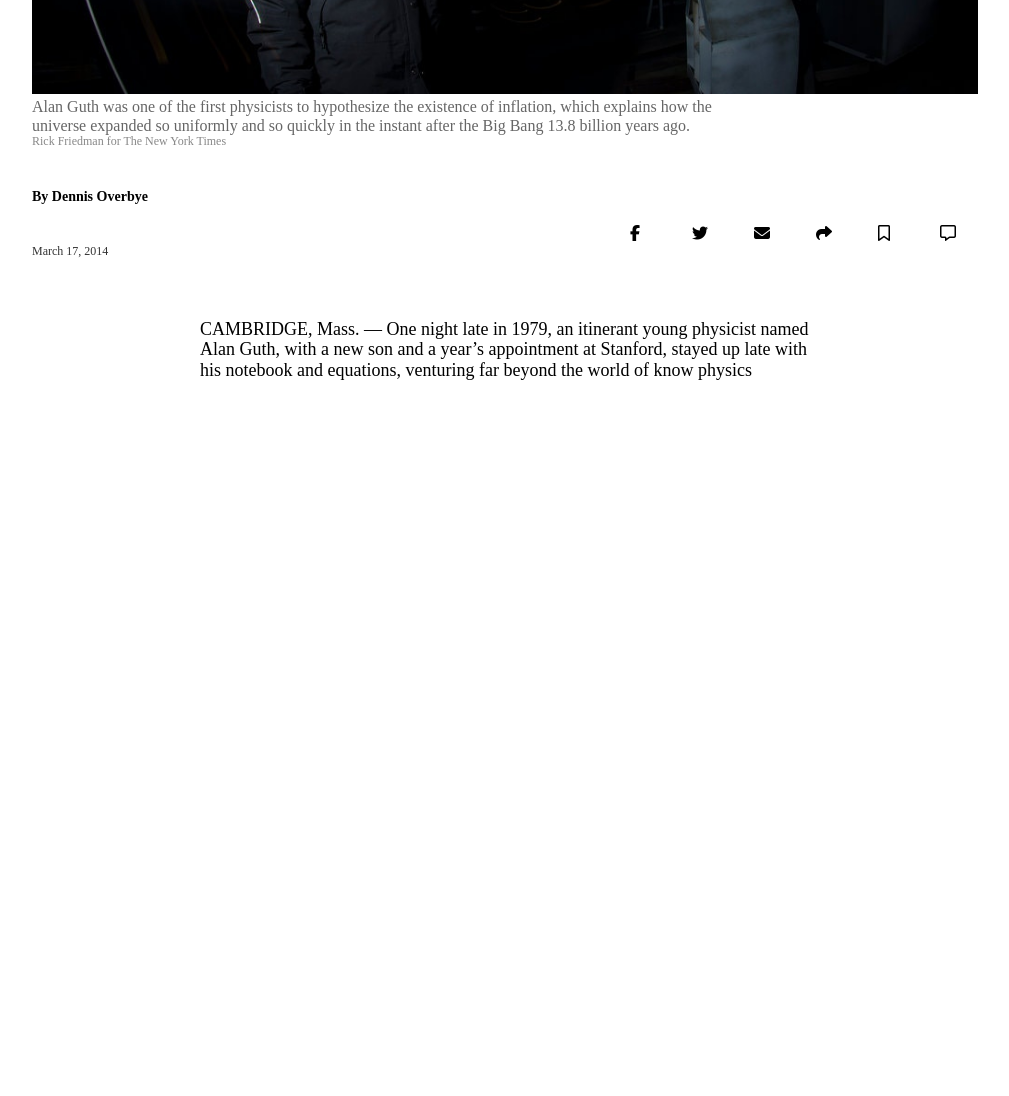
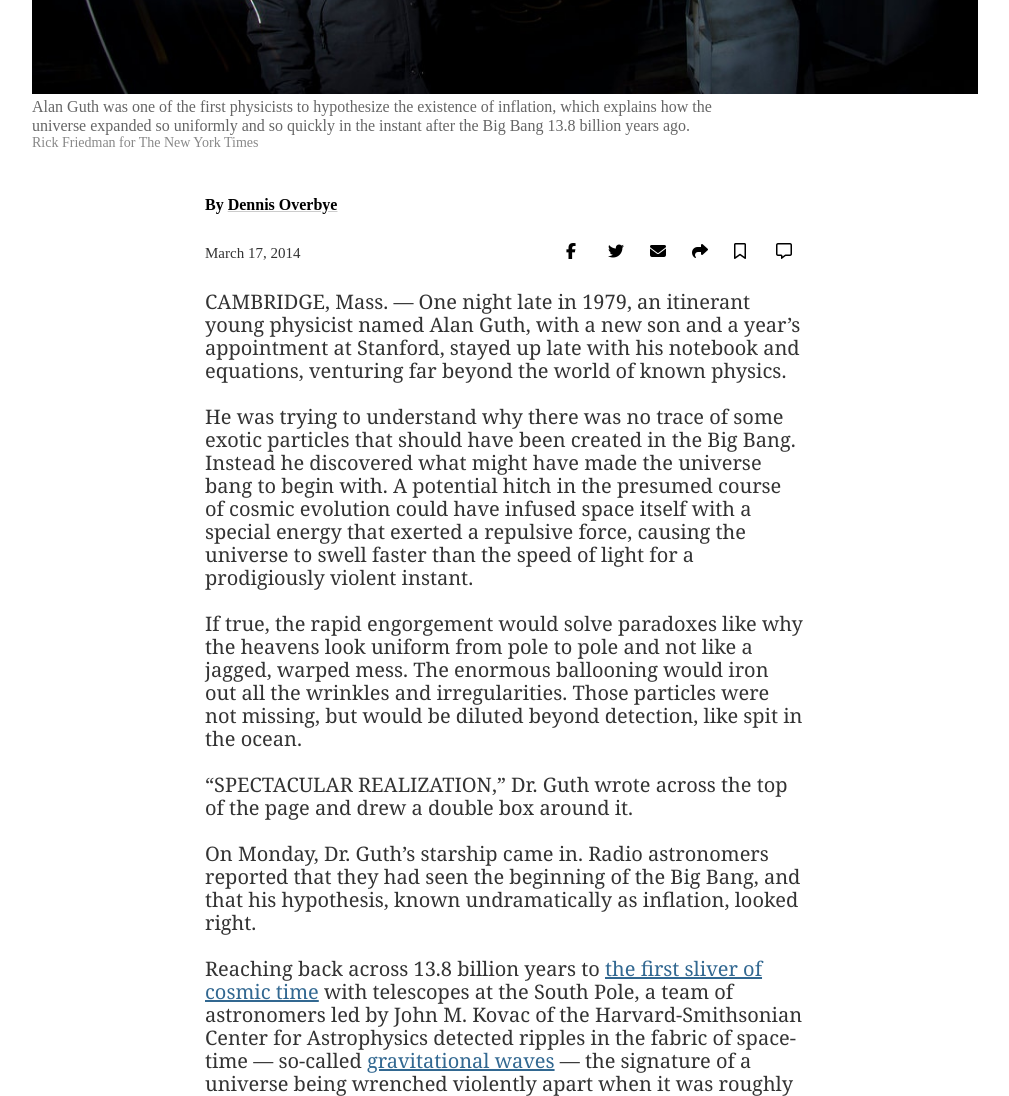
Before and after one commit to davidauza-engineer/Positioning-and-Floating-Elements, a plain HTML site: page index.html in a window 1280 px wide. Shown: the part 640-1736 px from the top of the page, without its empty margins (135-1144 px from the left). Before the commit the page ends 1289 px from the top, so only its background shows below. Drawn offline with Linux system fonts and the light colour scheme.

Commit message:
WIP: Style elements

```diff
--- a/index.html
+++ b/index.html
@@ -30,6 +30,7 @@
   <!-- Navbar End -->
   <!-- Main Section Start -->
   <main class="container">
+    <!-- Title And Main Picture Section Start -->
     <div>
       <h1>
         <span class="post-title">Space Ripples Reveal</span>
@@ -37,17 +38,18 @@
       </h1>
       <img class="main-image" src="images/img_main.jpg" alt="">
       <div class="photo-information-container">
-        <!-- TODO RESUME HERE! -->
         <span class="photo-information">Alan Guth was one of the first physicists to hypothesize the existence of inflation, which explains how the
           universe expanded so uniformly and so quickly in the instant after the Big Bang 13.8 billion years ago.</span>
         <span class="pic-author">Rick Friedman for The New York Times</span>
       </div>
     </div>
-    <div class="post-container">
-      <span class="post-author">By Dennis Overbye</span>
-      <div class="post">
+     <!-- Title And Main Picture Section End -->
+     <!-- Article Content Main Container Start -->
+    <div class="article-content-container">
+      <span class="post-author">By <span class="author-name">Dennis Overbye</span></span>
+      <div class="top-post-details-container">
         <time class="post-date" datetime="2014-03-17">March 17, 2014</time>
-        <div class="post-icons">
+        <div class="top-icons-container">
           <span><i class="fab fa-facebook-f"></i></span>
           <span><i class="fab fa-twitter"></i></span>
           <span><i class="fas fa-envelope"></i></span>
@@ -55,15 +57,44 @@
           <span><i class="far fa-bookmark"></i></span>
           <span><i class="far fa-comment-alt"></i></span>
         </div>
+        <!-- Main Text Start -->
         <div class="post-text-container">
           <p>
-            CAMBRIDGE, Mass. — One night late in 1979, an itinerant young physicist named
-            Alan Guth, with a new son and a year’s appointment at Stanford, stayed up late
-            with his notebook and equations, venturing far beyond the world of know physics
-          </p>
+              CAMBRIDGE, Mass. — One night late in 1979, an itinerant young physicist named Alan Guth, with a new
+               son and a year’s appointment at Stanford, stayed up late with his notebook and equations, venturing
+                far beyond the world of known physics.
+              <br><br>
+              He was trying to understand why there was no trace of some exotic particles that should have been
+              created in the Big Bang. Instead he discovered what might have made the universe bang to begin with.
+              A potential hitch in the presumed course of cosmic evolution could have infused space itself with a
+              special energy that exerted a repulsive force, causing the universe to swell faster than the speed
+              of light for a prodigiously violent instant.
+              <br><br>
+              If true, the rapid engorgement would solve paradoxes like why the heavens look uniform from pole to
+              pole and not like a jagged, warped mess. The enormous ballooning would iron out all the wrinkles
+              and irregularities. Those particles were not missing, but would be diluted beyond detection, like
+              spit in the ocean.
+              <br><br>
+              “SPECTACULAR REALIZATION,” Dr. Guth wrote across the top of the page and drew a double box around
+              it.
+              <br><br>
+              On Monday, Dr. Guth’s starship came in. Radio astronomers reported that they had seen the beginning
+              of the Big Bang, and that his hypothesis, known undramatically as inflation, looked right.
+              <br><br>
+              Reaching back across 13.8 billion years to <span class="in-paragraph-links">the first sliver of
+              cosmic time</span> with telescopes at the South Pole, a team of astronomers led by John M. Kovac
+              of the Harvard-Smithsonian Center for Astrophysics detected ripples in the fabric of space-time —
+              so-called <span class="in-paragraph-links">gravitational waves</span> — the signature of a universe
+              being wrenched violently apart when it was roughly a trillionth of a trillionth of a trillionth of
+              a second old. They are the long-sought smoking-gun evidence of inflation, proof, Dr. Kovac and his
+              colleagues say, that Dr. Guth was correct.
+              <br><br>
+            </p>
         </div>
+        <!-- Main Text End -->
       </div>
     </div>
+     <!-- Article Content Main Container End -->
   </main>
   <!-- Main Section End -->
 </body>
--- a/style.css
+++ b/style.css
@@ -128,59 +128,93 @@ nav a:link:hover {
 /* Selector for the information about the post author */
 .pic-author {
   display: block;
-  font-size: 12px;
+  font-size: 14px;
   color: #888;
+  font-weight: 500;
 }
 
-/* Selector for the pos/ Top container inside container  */ .post-container {
-  margin-top: 40px;
+/* Selector for the container of the article */
+.article-content-container {
+
+  width: 600px;
+  margin: 45px auto 0 auto;
 }
 
 /* Selector for the post author's name */
 .post-author {
-  font-size: 14px;
-  font-weight: bold;
+  font-size: 16px;
+  font-weight: bolder;
   display: block;
 }
 
-/* Selector for the div which contains the main post */
-.post {
-  margin-top: 20px;
+/* Selector for the name of the author of the article */
+.author-name {
+  text-decoration: underline;
+  text-decoration-color: #ccc;
 }
 
-/* selector for the time which contains the post date */
+/* Selector for the name of the author of the article when the user hovers on it */
+.author-name:hover {
+  text-decoration: none;
+}
+
+/* Selector for the container for top details of the article */
+.top-post-details-container {
+  margin-top: 10px;
+}
+
+/* Selector for the container which contains the date the article was posted */
 .post-date {
   float: left;
   margin-top: 20px;
-  font-size: 12px;
+  font-size: 15px;
   font-weight: lighter;
   color: #333;
 }
 
-/* Selector for the div containing the main post's icons */
-.post-icons {
+/* Selector for the div containing the top post's icons */
+.top-icons-container {
   display: inline;
   float: right;
+  position: relative;
+  top: 18px;
 }
 
-/* Selector for the icons  */
+/* Selector for the icons */
 span i {
-  width: 18px;
-  margin: 0 20px;
+  width: 20px;
+  margin: 0 9px;
 }
 
+/* Selector for the icons when the user hovers on it */
 span i:hover {
   cursor: pointer;
 }
 
-.post-text-container p {
-  font-size: 18px;
-  clear: both;
+/* Selector for the container for the main text of the article */
+.post-text-container {
+  position: relative;
+  top: 28px;
+  width: 600px;
+  margin: 0 auto;
 }
 
-.post-text-container {
-  position: relative;
-  top: 60px;
-  width: 610px;
-  margin: 0 auto;
+/* Selector for the paragraphs of the main text of the article */
+.post-text-container p {
+  font-size: 20px;
+  clear: both;
+  font-family: georgia,'times new roman',times,serif;
+  color: #333;
 }
+
+/* Selector for the links inside the content of the article */
+.in-paragraph-links {
+  color: #326891;
+  text-decoration: underline;
+  text-decoration-color: #326891;
+}
+
+/* Selector for the links inside the content of the article when the user hovers on it */
+.in-paragraph-links:hover {
+  text-decoration: none;
+}
```
